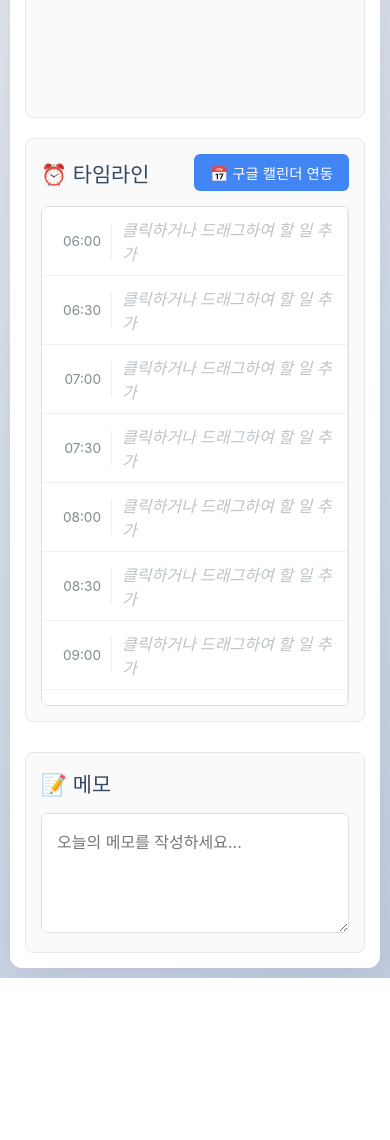
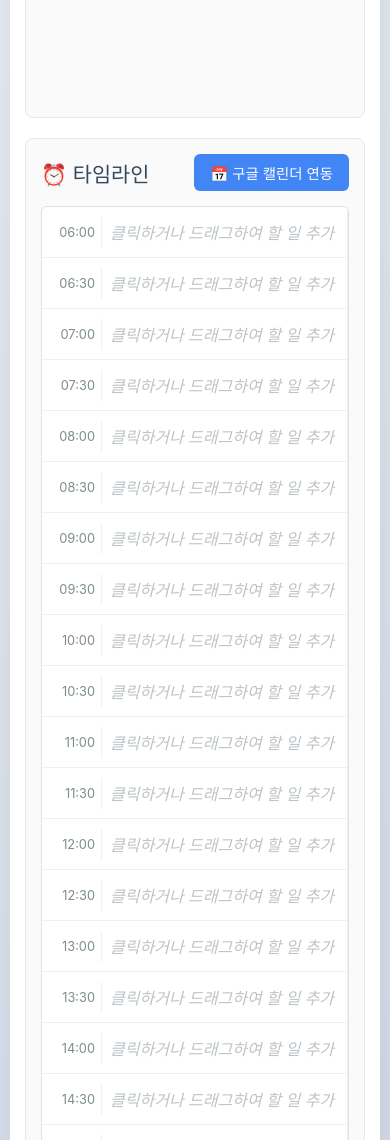
Before and after one commit to consti000/timebox2, a plain HTML site: page index.html in a window 390 px wide. Shown: the part 860-2000 px from the top of the page. Before the commit the page ends 1838 px from the top, so only its background shows below. Drawn offline with Linux system fonts and the light colour scheme; a script that the page names is missing.

Commit message:
모바일 개선: 최대 너비 설정 및 타임라인 전체표시시

```diff
--- a/style.css
+++ b/style.css
@@ -552,37 +552,45 @@ header h1 {
     .sidebar {
         min-width: unset;
         width: 100%;
+        max-width: 100%;
     }
 
     .timeline-section {
         min-width: unset;
         width: 100%;
+        max-width: 100%;
     }
 
     .section {
         padding: 15px;
+        width: 100%;
+        max-width: 100%;
+        box-sizing: border-box;
     }
 
     .time-label {
-        width: 70px;
-        min-width: 70px;
-        padding: 10px;
-        font-size: 0.85em;
+        width: 60px;
+        min-width: 60px;
+        padding: 8px 6px;
+        font-size: 0.8em;
     }
 
     .time-content {
-        padding: 10px;
+        padding: 8px;
         min-width: unset;
     }
 
     .timeline-container {
         grid-template-columns: 1fr;
-        max-height: 500px;
+        max-height: none;
+        overflow: visible;
+        overflow-y: visible;
     }
 
     .time-block {
         min-width: unset;
         width: 100%;
+        min-height: 35px;
     }
 
     .time-block:nth-child(2n) {
```
